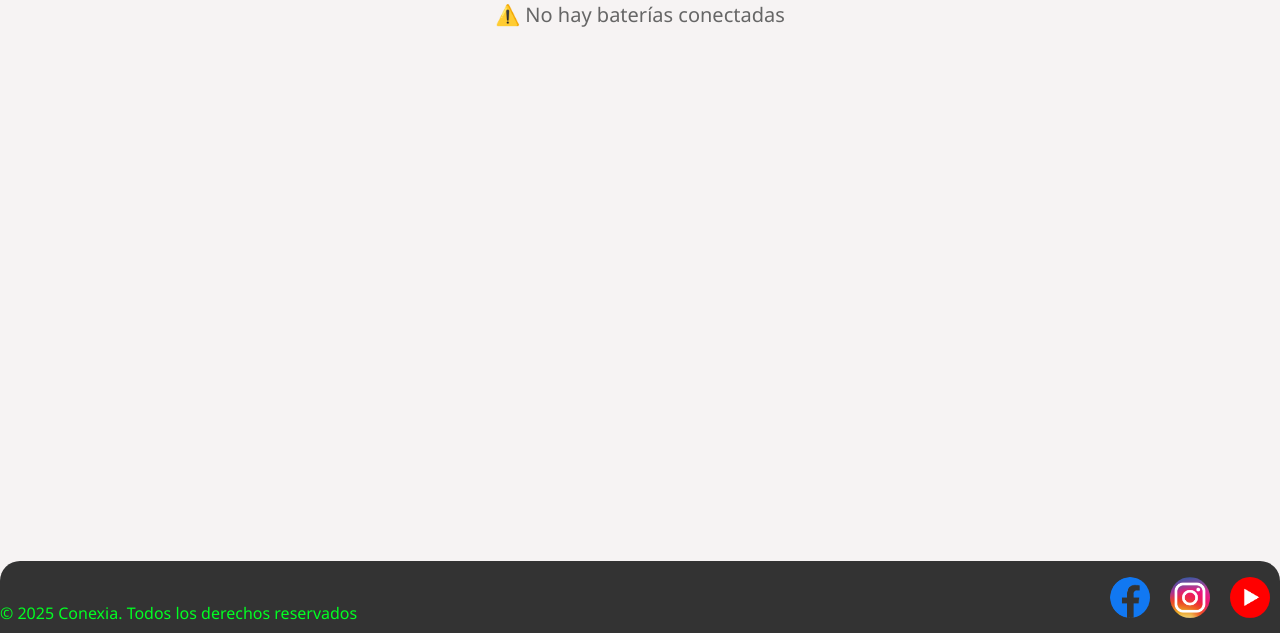
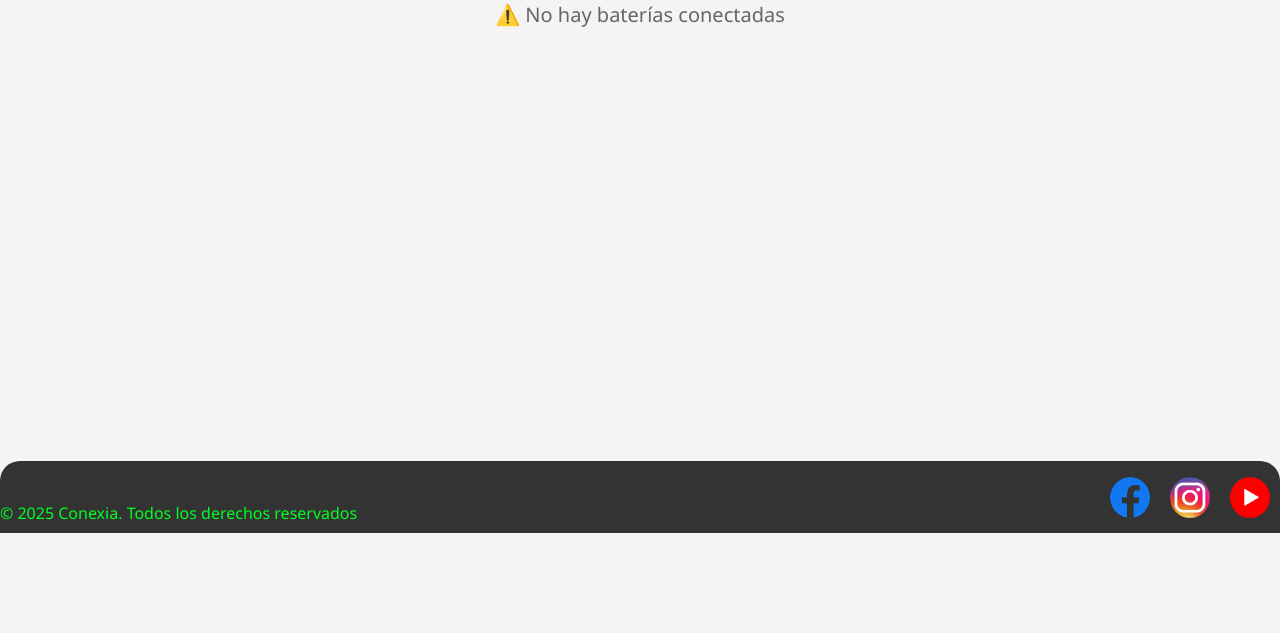
Before and after one commit to juanpedrombanchama-maker/baterry-monitor, a Flask app: page / in a window 1280 px wide. Shown: the part 174-807 px from the top of the page. After the commit the page ends 707 px from the top, so only its background shows below. Run offline with Flask 3, Linux system fonts and the light colour scheme; data that the repository does not hold is empty.

Commit message:
Pruebas de baterías parte 2: 3

```diff
--- a/static/css/style.css
+++ b/static/css/style.css
@@ -304,7 +304,7 @@ textarea.form-contac{
 
 #contenedor-baterias {
     width: 100%;
-    height: 500px;
+    height: 400px;
     display: flex;
     flex-wrap: wrap;
     justify-content: center;
@@ -335,9 +335,8 @@ textarea.form-contac{
 
 .bateria-tapita {
   position: relative;
-  justify-content: center;
+justify-self: center;
   top: -12px;
-  left: 35%;
   width: 30px;
   height: 12px;
   background-color: #333;
```
